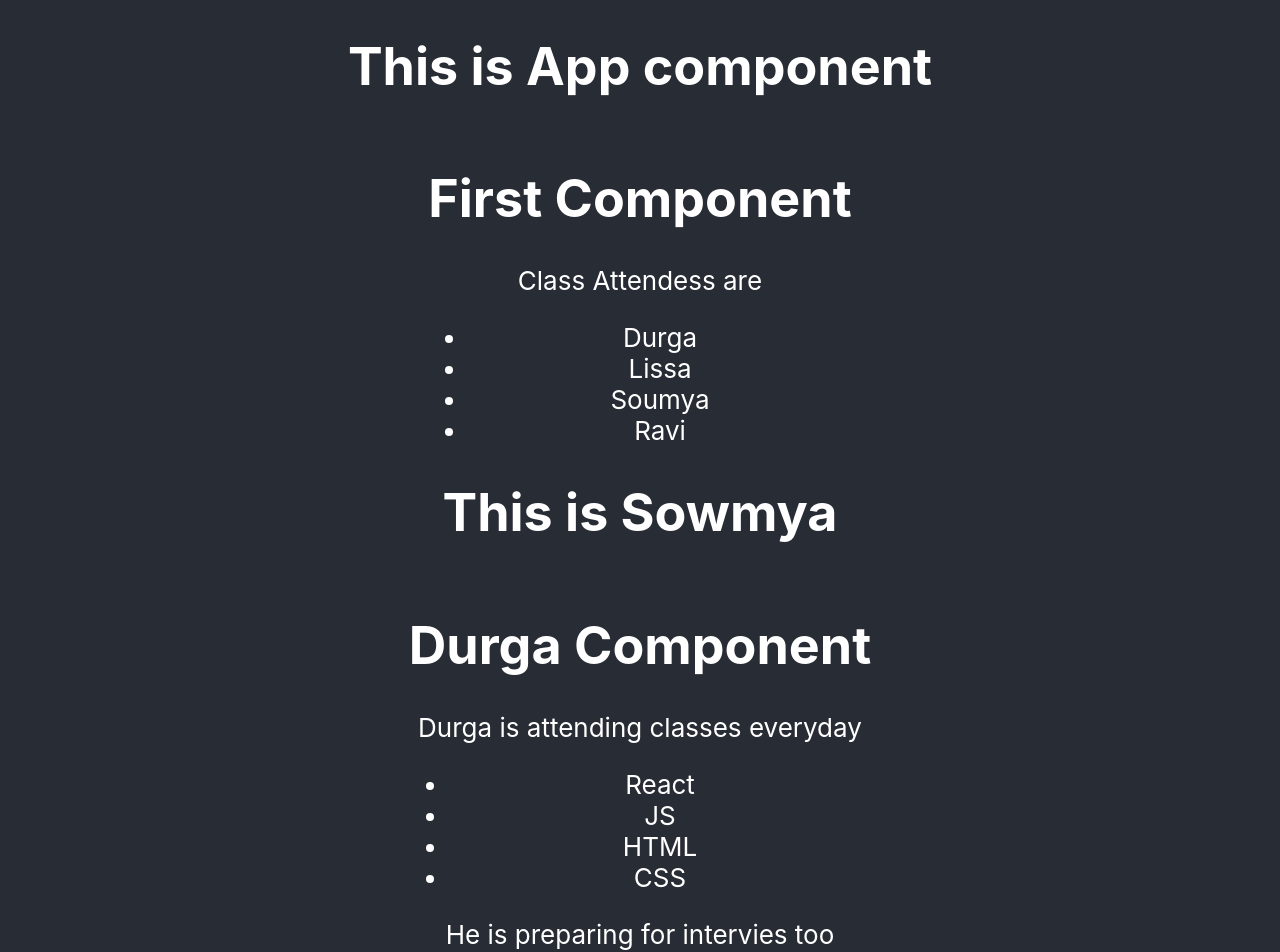
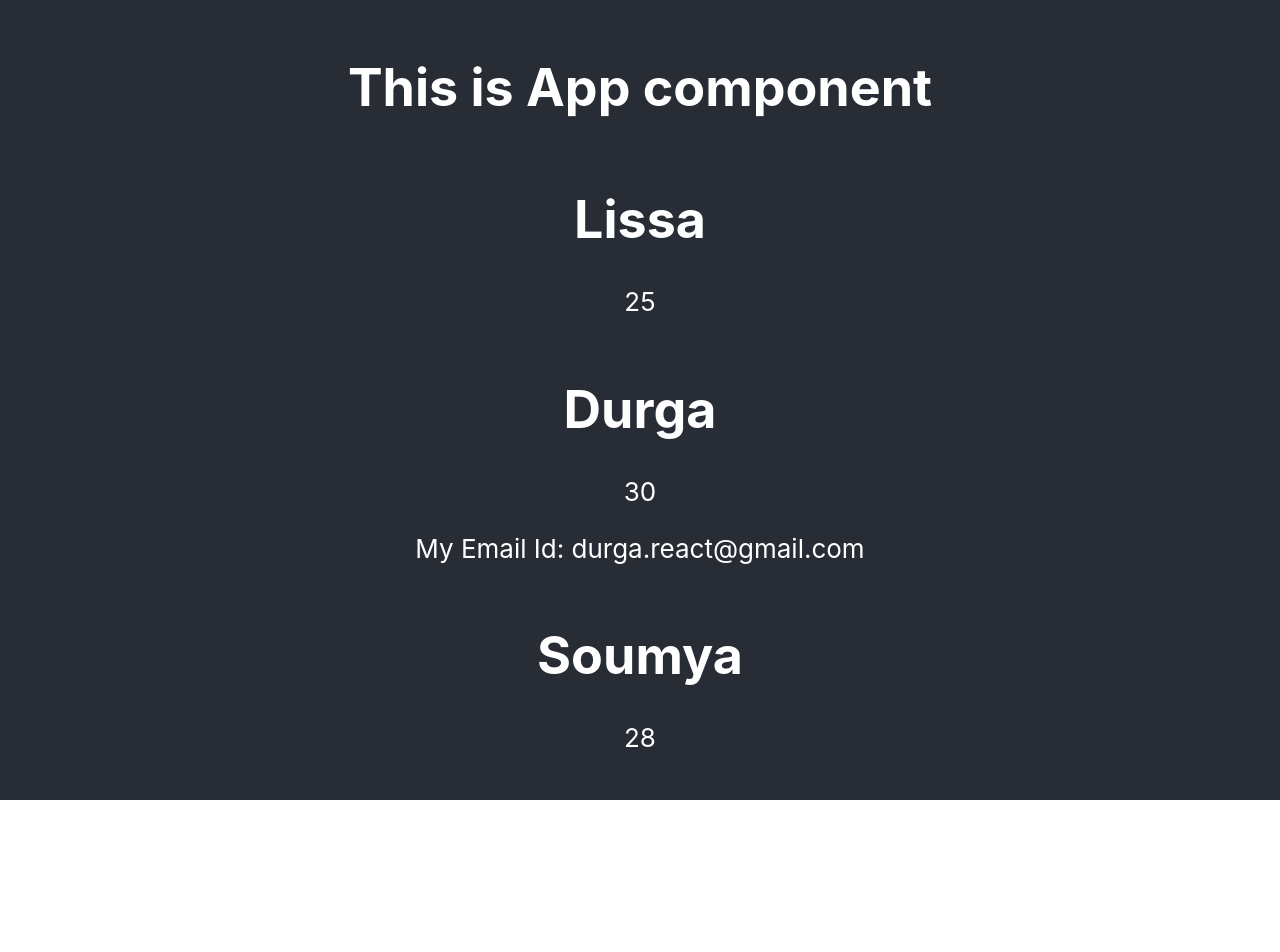
Before and after one commit to ashokdantham/practice, a React (Create React App) app: page / in a window 1280 px wide. Shown: the top 952 px of the page. After the commit the page ends 800 px from the top, so only its background shows below. Built offline with nearby package versions, Linux system fonts and the light colour scheme.

Commit message:
Props handling

```diff
--- a/src/App.js
+++ b/src/App.js
@@ -2,14 +2,24 @@
 import './App.css';
 import First from './Components/First';
 import Durga from './Components/Durga';
+import Soumya from './Components/Soumya';
+import Lissa from './Components/Lissa';
 
 function App() {
+  const name = "Durga";
+  const age = 30;
+  const name2= "Lissa";
+  const age2 = 25;
+  const name3 = "Soumya";
+  const age3 = 28;
+  const email = 'durga.react@gmail.com'
   return (
     <div className="App">
       <header className="App-header">
         <h1> This is App component</h1>
-        <First />
-        <Durga />
+        <Lissa name={name2} age={age2}/>
+        <Durga name={name} age={age} myEmail={email}/>
+        <Soumya name={name3} age={age3}/>
       </header>
     </div>
   );
--- a/src/Components/Durga.jsx
+++ b/src/Components/Durga.jsx
@@ -1,15 +1,10 @@
-const Durga = () => {
+const Durga = (props) => {
+    const {name, age, myEmail}= props;
     return (
         <div>
-        <h1>Durga Component</h1>
-        <p> Durga is attending classes everyday</p>
-        <ul>
-            <li>React</li>
-            <li>JS</li>
-            <li>HTML</li>
-            <li>CSS</li>
-            </ul>
-            <p> He is preparing for intervies too</p>
+        <h1>{name}</h1>
+        <p> {age}</p>
+        <p> My Email Id: {myEmail}</p>
 
         </div>
 
--- a/src/Components/First.jsx
+++ b/src/Components/First.jsx
@@ -1,10 +1,11 @@
 import React from "react";
 import Soumya from "./Soumya";
 
-const First = () => {
+const First = (props) => {
+
     return (
         <div>
-        <h1>First Component</h1>
+        <h1>First Student</h1>
         <p>Class Attendess are</p>
         <ul>
             <li>Durga</li>
--- /dev/null
+++ b/src/Components/Lissa.jsx
@@ -0,0 +1,13 @@
+const Lissa = (props) => {
+    const {name ='abc', age = 100} = props;
+    console.log(props);
+    console.log(name);
+    console.log(age);
+    return (
+        <div>
+        <h1>{name}</h1>
+        <p> {age}</p>
+        </div>
+    );
+}
+export default Lissa;
--- a/src/Components/Soumya.jsx
+++ b/src/Components/Soumya.jsx
@@ -1,7 +1,10 @@
-const Soumya = () => {
+const Soumya = (props) => {
+    const {name, age}= props;
+
     return (
         <div>
-            <h1>This is Sowmya</h1>
+            <h1>{name}</h1>
+            <p> {age}</p>
         </div>
     );
 };
```
